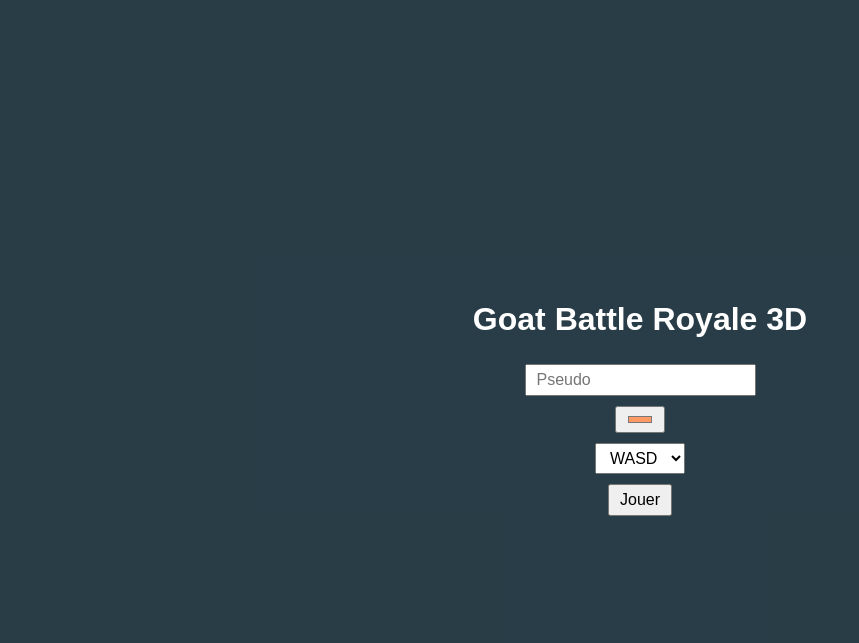
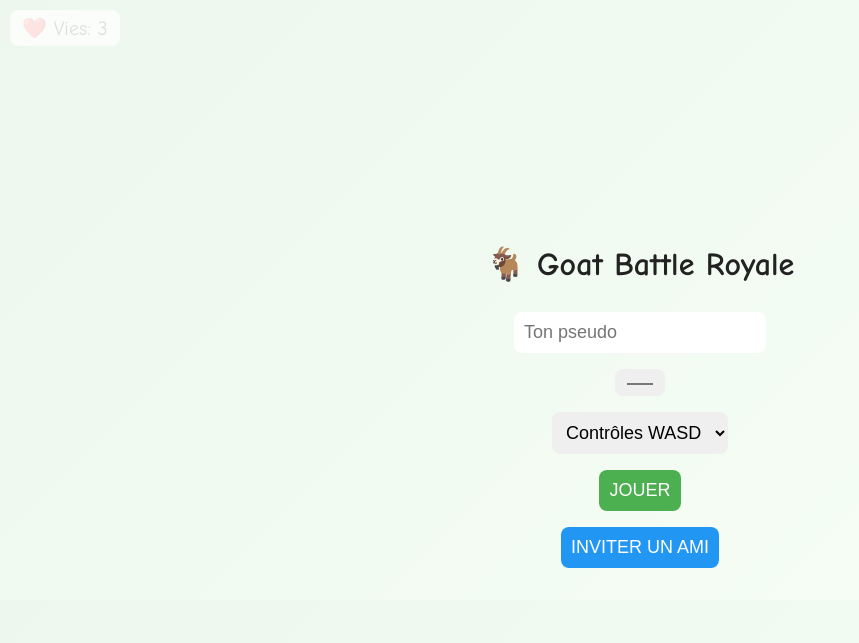
Before and after one commit to ashzerprime/goat.battle.royal-simulator, a website: page public/index.html in a window 1280 px wide. Shown: the whole page, without its empty margins (0-859 px from the left). Drawn offline with nearby package versions, Linux system fonts and the light colour scheme; no server answers; files whose address does not match are found by name.

Commit message:
Update index.html

```diff
--- a/public/index.html
+++ b/public/index.html
@@ -1,50 +1,110 @@
 <!DOCTYPE html>
 <html lang="fr">
 <head>
-<meta charset="UTF-8">
-<title>Goat Battle Royale 3D</title>
+  <meta charset="UTF-8" />
+  <meta name="viewport" content="width=device-width, initial-scale=1.0" />
+  <title>🐐 Goat Battle Royale</title>
   <style>
-  body { margin:0; overflow:hidden; font-family:Arial,sans-serif; background:#88ccee; }
-  #menu, #endScreen {
-    position:absolute; top:0; left:0; width:100%; height:100%;
-    display:flex; flex-direction:column; justify-content:center; align-items:center;
-    background:rgba(0,0,0,0.7); color:#fff; z-index:10;
+    body {
+      margin: 0;
+      background: linear-gradient(135deg, #88cc88, #ccffcc);
+      overflow: hidden;
+      font-family: 'Comic Sans MS', sans-serif;
+      color: #222;
     }
+
+    #menu {
+      position: absolute;
+      inset: 0;
+      display: flex;
+      flex-direction: column;
+      justify-content: center;
+      align-items: center;
+      background: rgba(255, 255, 255, 0.85);
+      z-index: 10;
+    }
+
     #menu input, #menu select, #menu button {
-    margin:5px; padding:5px 10px; font-size:16px;
+      margin: 8px;
+      padding: 10px;
+      font-size: 18px;
+      border-radius: 8px;
+      border: none;
+      outline: none;
     }
-  #canvas3d { display:block; width:100%; height:100%; }
+
+    #startBtn, #inviteBtn {
+      background: #4caf50;
+      color: white;
+      cursor: pointer;
+    }
+
+    #inviteBtn {
+      background: #2196f3;
+    }
+
+    #livesDisplay {
+      position: absolute;
+      top: 10px;
+      left: 10px;
+      font-size: 20px;
+      background: rgba(255,255,255,0.7);
+      padding: 6px 12px;
+      border-radius: 8px;
+    }
+
+    #endScreen {
+      position: absolute;
+      inset: 0;
+      background: rgba(0,0,0,0.8);
+      color: white;
+      display: flex;
+      flex-direction: column;
+      justify-content: center;
+      align-items: center;
+      font-size: 32px;
+      z-index: 20;
+      display: none;
+    }
+
+    #backToMenu {
+      margin-top: 20px;
+      background: #ff9800;
+      color: white;
+      padding: 10px 20px;
+      font-size: 20px;
+      border-radius: 10px;
+      cursor: pointer;
+    }
+
+    canvas {
+      display: block;
+    }
   </style>
 </head>
 <body>
-
-<!-- Menu -->
   <div id="menu">
-  <h1>Goat Battle Royale 3D</h1>
-  <input id="pseudo" placeholder="Pseudo">
-  <input id="color" type="color" value="#ff9966">
+    <h1>🐐 Goat Battle Royale</h1>
+    <input id="pseudo" placeholder="Ton pseudo" />
+    <input id="color" type="color" value="#ff9966" />
     <select id="controls">
-    <option value="wasd">WASD</option>
-    <option value="zqsd">ZQSD</option>
+      <option value="wasd">Contrôles WASD</option>
+      <option value="zqsd">Contrôles ZQSD</option>
     </select>
-  <button id="startBtn">Jouer</button>
+    <button id="startBtn">JOUER</button>
+    <button id="inviteBtn">INVITER UN AMI</button>
   </div>
 
-<!-- Écran fin -->
-<div id="endScreen" style="display:none;">
-  <h2 id="endText"></h2>
+  <div id="livesDisplay">❤️ Vies: <span id="lives">3</span></div>
+
+  <canvas id="canvas3d" width="800" height="600"></canvas>
+
+  <div id="endScreen">
+    <div id="endText"></div>
     <button id="backToMenu">Retour au menu</button>
   </div>
 
-<!-- Canvas Three.js -->
-<canvas id="canvas3d"></canvas>
-
-<!-- Three.js -->
-<script src="https://cdn.jsdelivr.net/npm/three@0.161.0/build/three.min.js"></script>
-<!-- Socket.IO -->
-<script src="/socket.io/socket.io.js"></script>
-<!-- Ton main.js -->
+  <script src="https://cdn.socket.io/4.7.5/socket.io.min.js"></script>
   <script src="main.js"></script>
-
 </body>
 </html>
```
Lines whose indentation alone changed are shown as unchanged.
